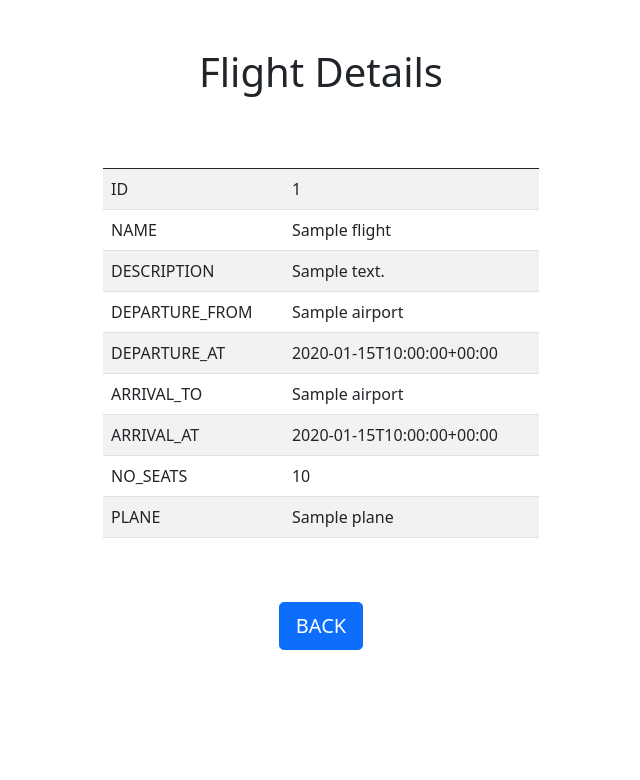
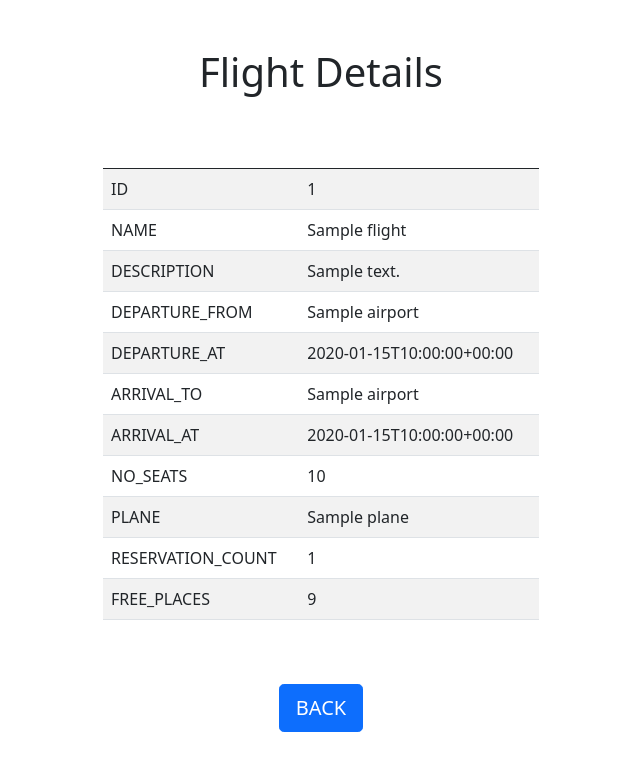
Before and after one commit to Piotreqsl/BD2Project, a Django app: page /flight/1 in a window 1280 px wide. Shown: the part 72-852 px from the top of the page, without its empty margins (319-959 px from the left). Before the commit the page ends 722 px from the top, so only its background shows below. Run offline with Django 4.2, Linux system fonts and the light colour scheme; tables that the repository leaves empty hold one stand-in row (values such as "Sample post"); some libraries are stand-ins or nearby versions.

Commit message:
Caluclating number of free places

```diff
--- a/BD2_Project/Airplanes/models.py
+++ b/BD2_Project/Airplanes/models.py
@@ -52,13 +52,19 @@ class Flight(models.Model):
         return self.name
 
     def get_fields(self):
-        return [(field.name, field.value_to_string(self))
+        list = [(field.name, field.value_to_string(self))
                 if field.name != 'plane' and field.name != 'departure_from' and field.name != 'arrival_to'
                 else
                 (field.name, Plane.objects.get(
                     pk=field.value_from_object(self)).name if field.name == 'plane' else Airport.objects.get(
                     pk=field.value_from_object(self)).name)
                 for field in self._meta.fields]
+
+        reservation_count = Reservation.objects.filter(flight=self.id, paid=True).count()
+        list.append(('reservation_count', reservation_count))
+        free_places = self.no_seats - reservation_count
+        list.append(('free_places', free_places))
+        return list
 
 
 class Passenger(models.Model):
--- a/BD2_Project/Airplanes/views.py
+++ b/BD2_Project/Airplanes/views.py
@@ -72,9 +72,12 @@ def flight_search_results_view(request):
     arrival = request.GET["arrival"]
     departure = request.GET['departure']
     arrival_airport = Airport.objects.get(name=arrival)
-    print(arrival_airport.id)
     departure_airport = Airport.objects.get(name=departure)
+    ##reuslt with get fields method
+
+
     results = Flight.objects.filter(arrival_to=arrival_airport.id, departure_from=departure_airport.id)
+
 
     return render(request, 'flight_search_results.html', {"flights": results})
 
```
Also changed, not shown: BD2_Project/Airplanes/templates/flight_search_results.html (+6 -1 lines).
